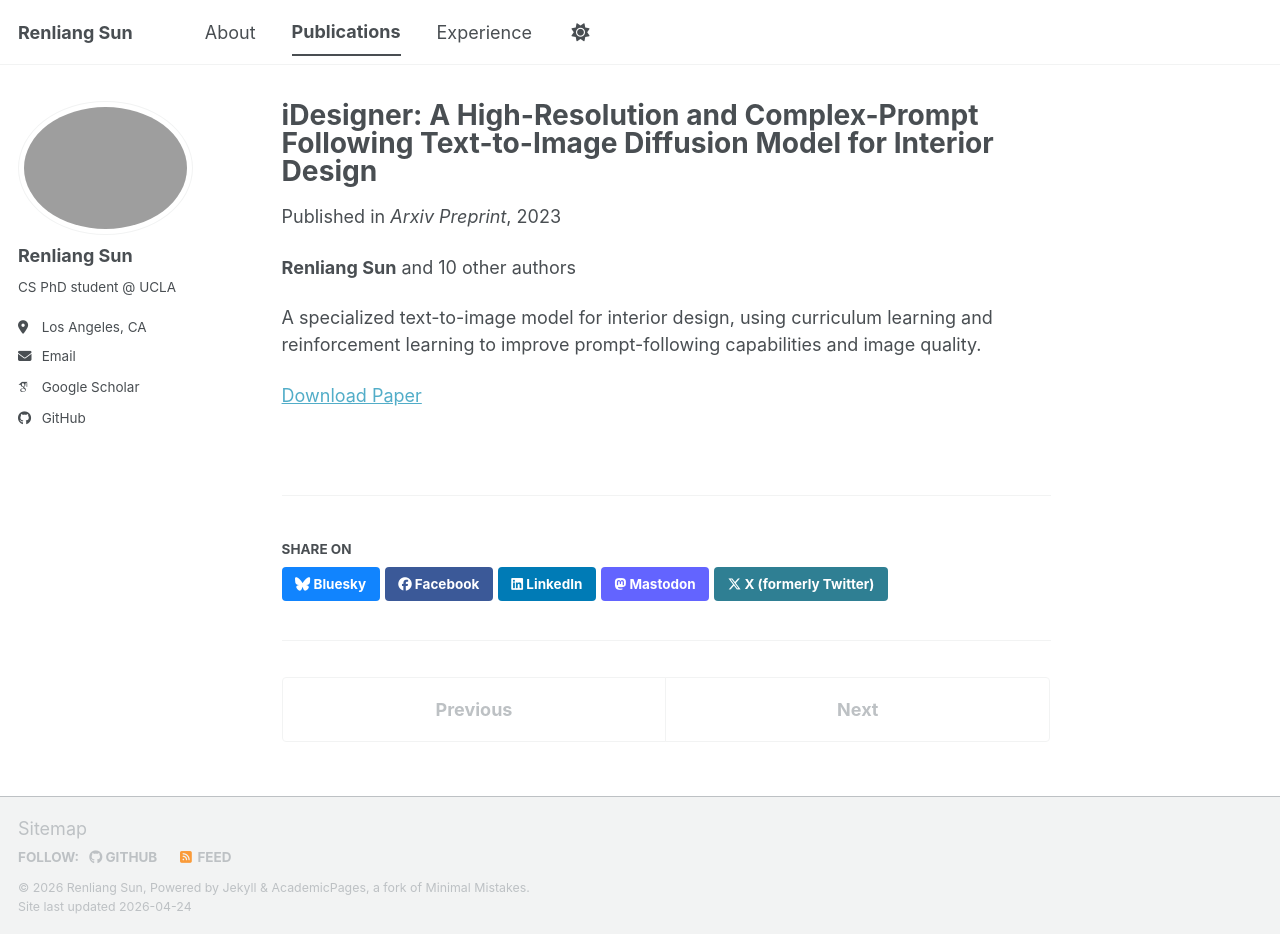
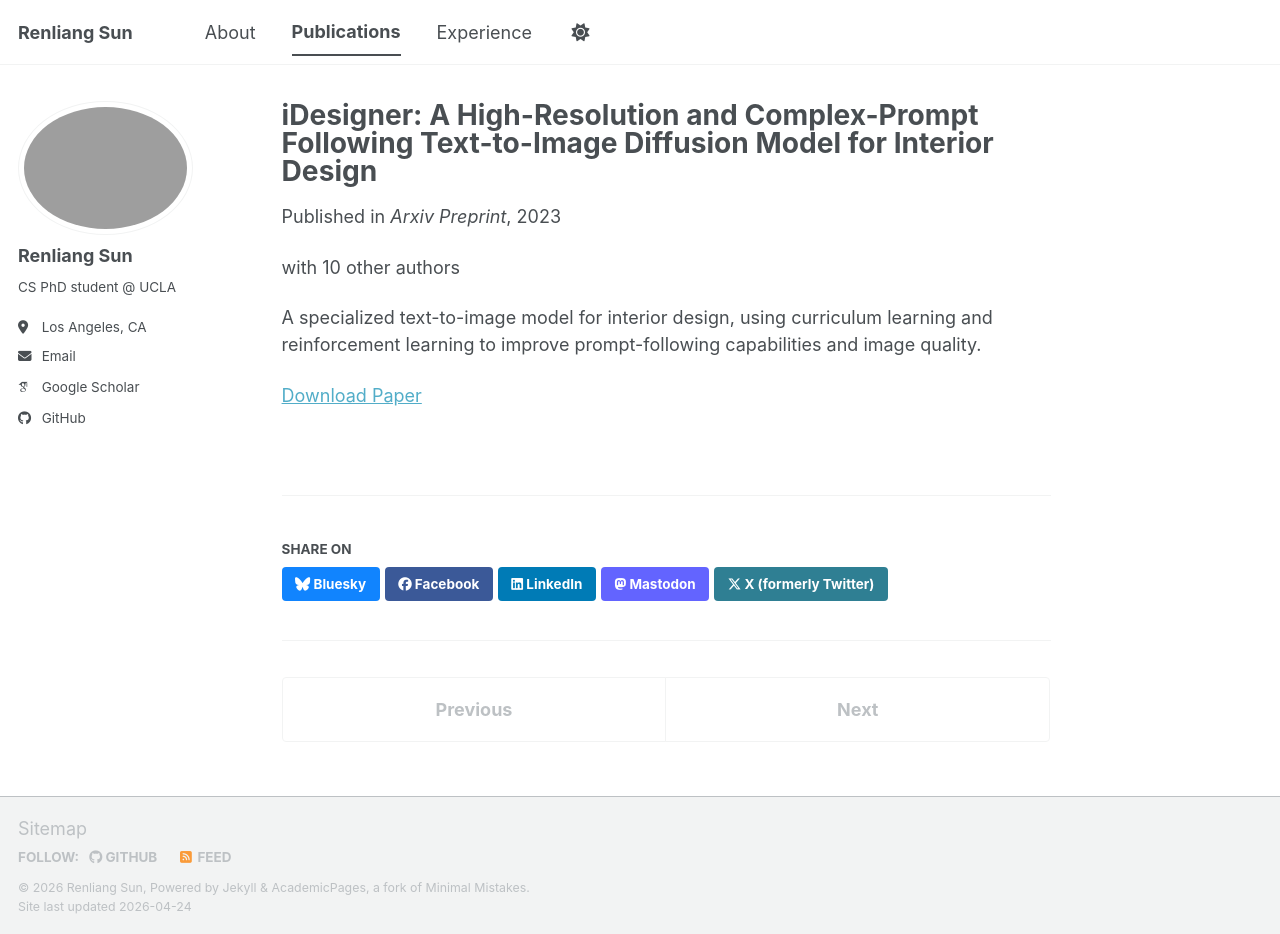
Before and after one commit to RLSNLP/RLSNLP.github.io, a Jekyll site: the page built from _publications/2023-12-01-idesigner.md, in a window 1280 px wide and 934 px high. Built offline with Jekyll 4.4.1, drawn with Linux system fonts in a browser that asks for light colours; some web fonts are replaced; a script bundle is joined from its source files by our own code; library files that are not in the unit come from our copies.

Commit message:
Update 2023-12-01-idesigner.md

```diff
--- a/_publications/2023-12-01-idesigner.md
+++ b/_publications/2023-12-01-idesigner.md
@@ -8,7 +8,7 @@ paperurl: 'https://arxiv.org/pdf/2312.04326'
 category: 'work'
 ---
 
-**Renliang Sun** and 10 other authors
+with 10 other authors
 
 A specialized text-to-image model for interior design, using curriculum learning and reinforcement learning to improve prompt-following capabilities and image quality.
 
```
